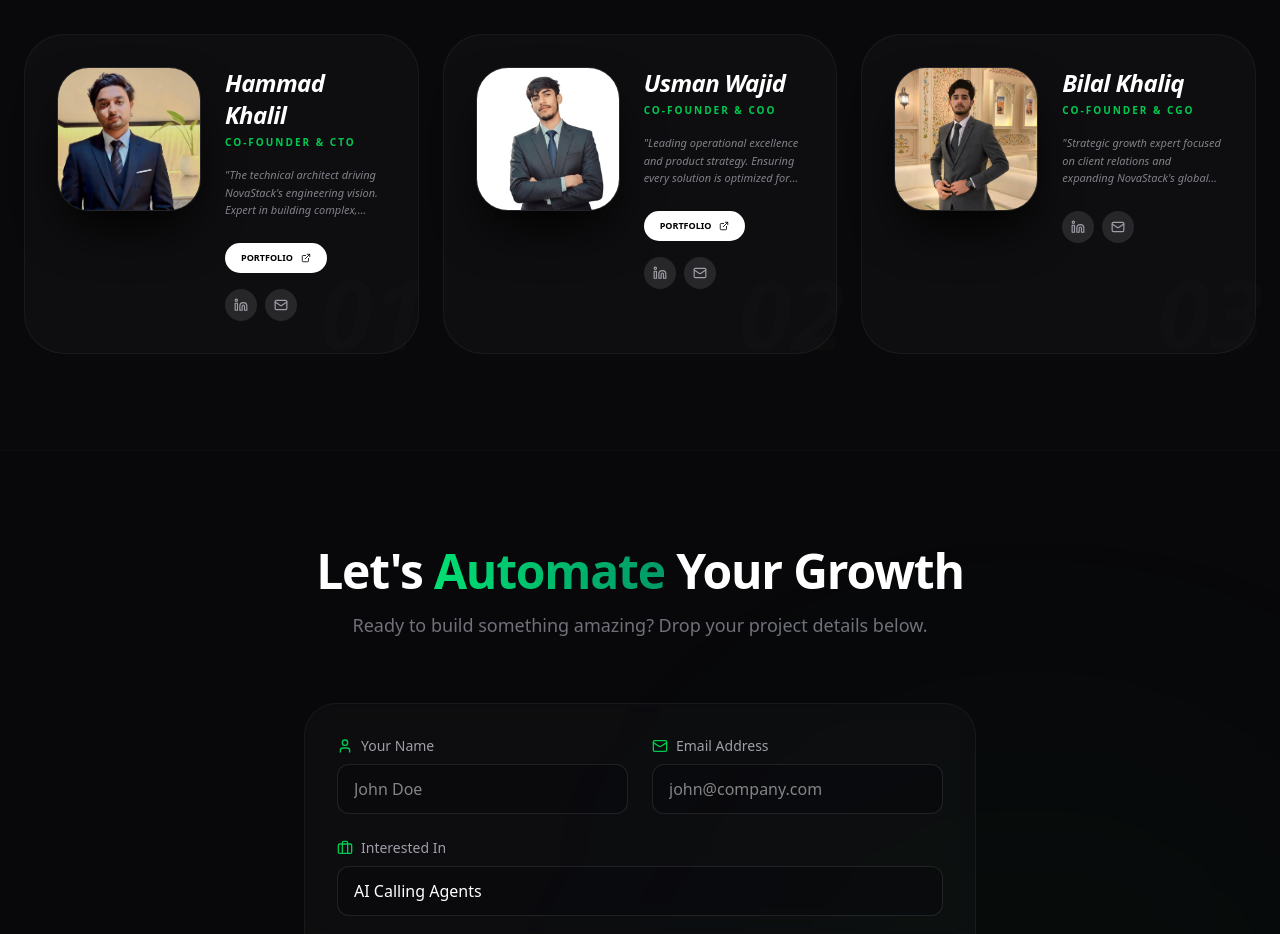
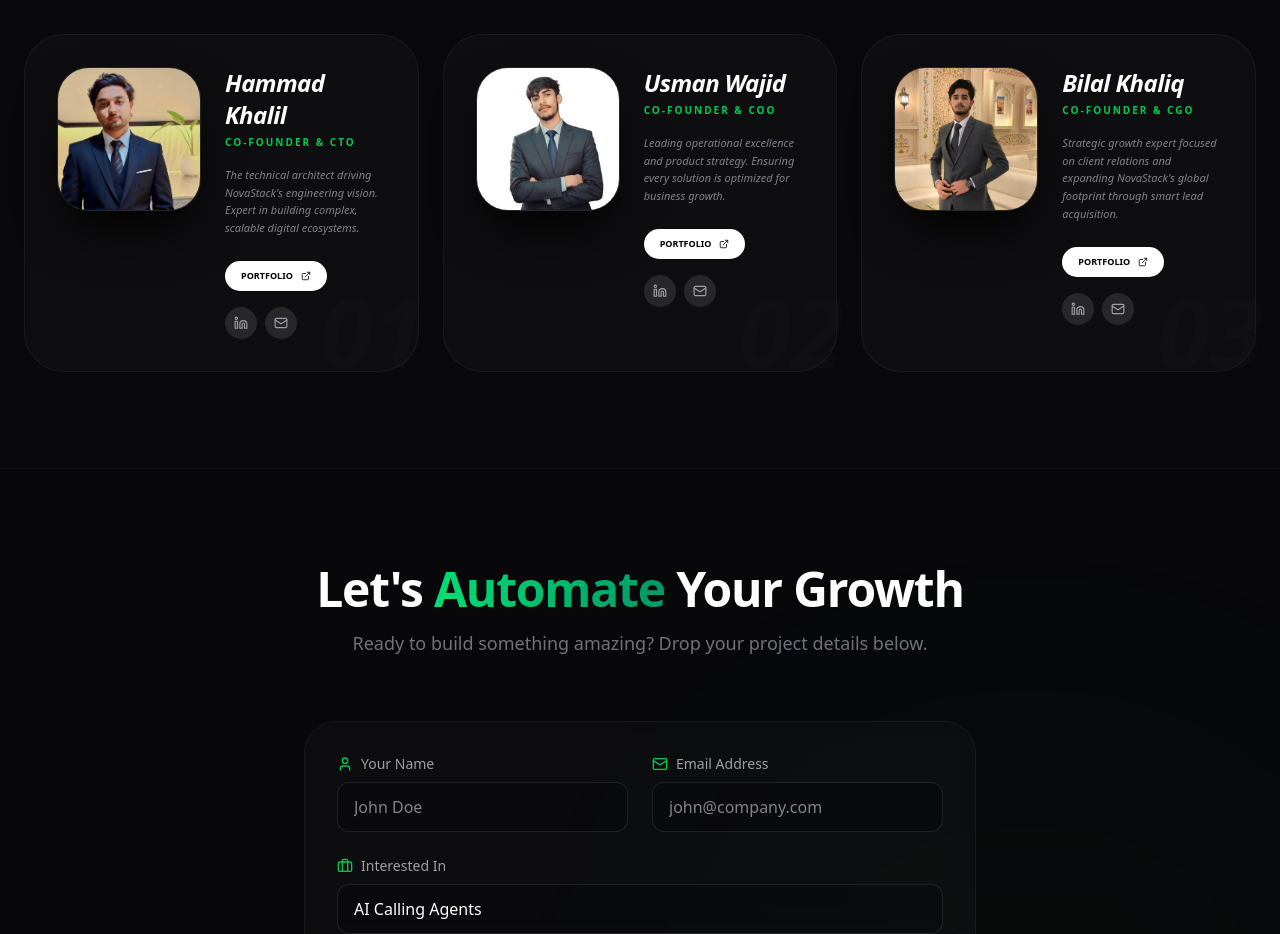
Before and after one commit to itshammadkhalil/novastack-website, a React (Vite) app: page / in a window 1280 px wide. Shown: the part 4400-5334 px from the top of the page. Built offline with nearby package versions, Linux system fonts and the light colour scheme.

Commit message:
fix: removed line-clamp for full bio and updated portfolio button visibility

```diff
--- a/src/Team.jsx
+++ b/src/Team.jsx
@@ -31,7 +31,7 @@ const Team = () => {
       image: "/bilal.jpg",
       linkedin: "https://www.linkedin.com/in/bilal-khaliq-69bb54291/",
       email: "Khaliqbilal53@gmail.com",
-      portfolio: "#"
+      portfolio: "http://bilalkhaliq.com/"
     }
   ];
 
@@ -62,8 +62,8 @@ const Team = () => {
                   <h4 className="text-2xl font-bold text-white mb-1 italic tracking-tight">{founder.name}</h4>
                   <p className="text-green-500 text-[10px] font-black uppercase tracking-[0.2em] mb-4">{founder.role}</p>
 
-                  <p className="text-zinc-400 text-[11px] leading-relaxed mb-6 italic opacity-80 line-clamp-3">
-                    "{founder.bio}"
+                  <p className="text-zinc-400 text-[11px] leading-relaxed mb-6 italic opacity-80 min-h-[60px]">
+                       {founder.bio}
                   </p>
 
                   <div className="flex flex-wrap items-center justify-center md:justify-start gap-4">
```
